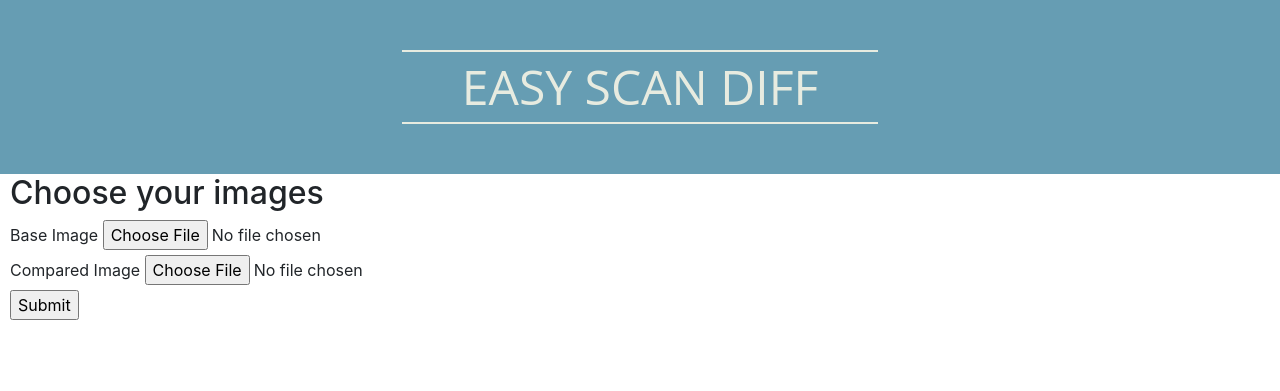
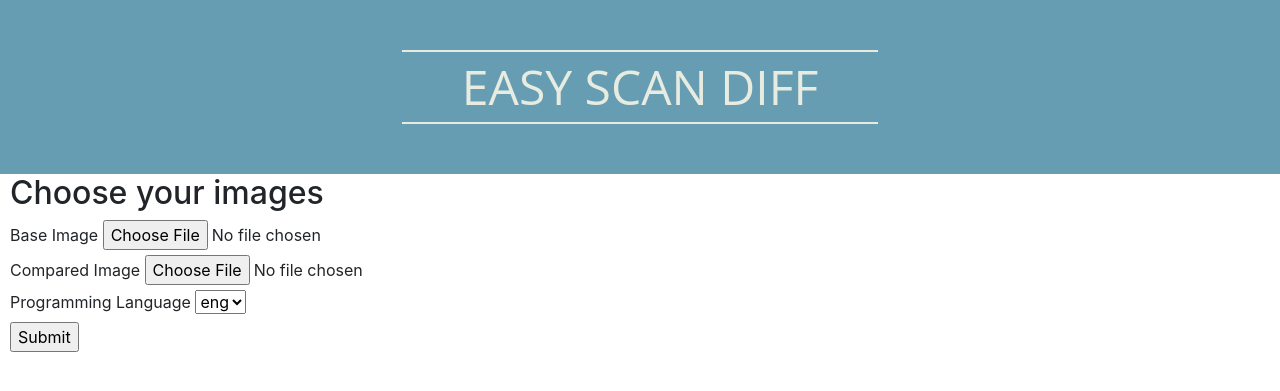
Before and after one commit to MalinavyBusel/Scan-Diff, a Flask app: page / in a window 1280 px wide. Shown: the top 391 px of the page. Run offline with Flask 2, Linux system fonts and the light colour scheme; parts of the project's set-up code (start-up, migrations or seed data) failed here and were passed over; some libraries are stand-ins or nearby versions.

Commit message:
Добавил выбор языка и его ипользование в анализе изображений

```diff
--- a/server.py
+++ b/server.py
@@ -24,11 +24,12 @@ def main():
     if form.validate_on_submit():
         base_data = form.base_image.data
         compared_data = form.compared_image.data
+        lang = form.language.data
 
         base = create_image(base_data)
         compared = create_image(compared_data)
-        pool_process = executor.submit(process_diff, base, compared)
-        res_1, res_2 = pool_process.result()
+        pool_process = executor.submit(process_diff, base, compared, lang)
+        res_1, res_2, is_diff = pool_process.result()
 
         path1 = path.join('static', base_data.filename)
         imwrite(path1, res_1)
--- a/templates/get_form.py
+++ b/templates/get_form.py
@@ -1,6 +1,6 @@
 from flask_wtf import FlaskForm
 from flask_wtf.file import FileField, FileRequired, FileAllowed
-from wtforms import SubmitField
+from wtforms import SubmitField, SelectField
 
 
 class ImageForm(FlaskForm):
@@ -20,4 +20,6 @@ class ImageForm(FlaskForm):
                         'Not a valid file extension.')
         ]
     )
+    language = SelectField(u'Programming Language',
+                           choices=[('eng', 'eng'), ('rus', 'rus')])
     submit = SubmitField('Submit')
--- a/templates/main_get.jinja2
+++ b/templates/main_get.jinja2
@@ -22,6 +22,13 @@
                 <ul class="errors">{% for error in form.compared_image.errors %}<li>{{ error }}</li>{% endfor %}</ul>
               {% endif %}
           </fieldset>
+          <fieldset class="form-field">
+              {{ form.language.label }}
+              {{ form.language }}
+              {% if form.language.errors %}
+                <ul class="errors">{% for error in form.compared_image.errors %}<li>{{ error }}</li>{% endfor %}</ul>
+              {% endif %}
+          </fieldset>
           {{ form.csrf_token }}
 
           {{ form.submit }}
```
Also changed, not shown: logic/image_diff.py (+14 -6 lines), templates/main_post.jinja2 (+7 -0 lines).
